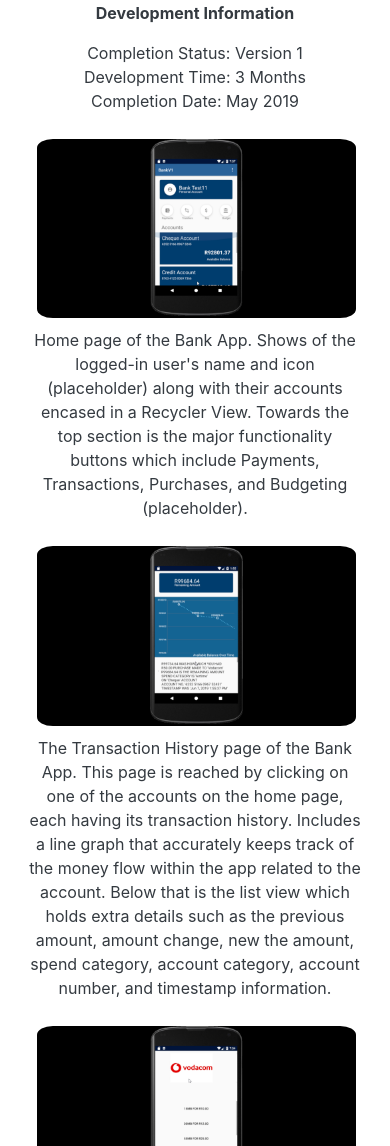
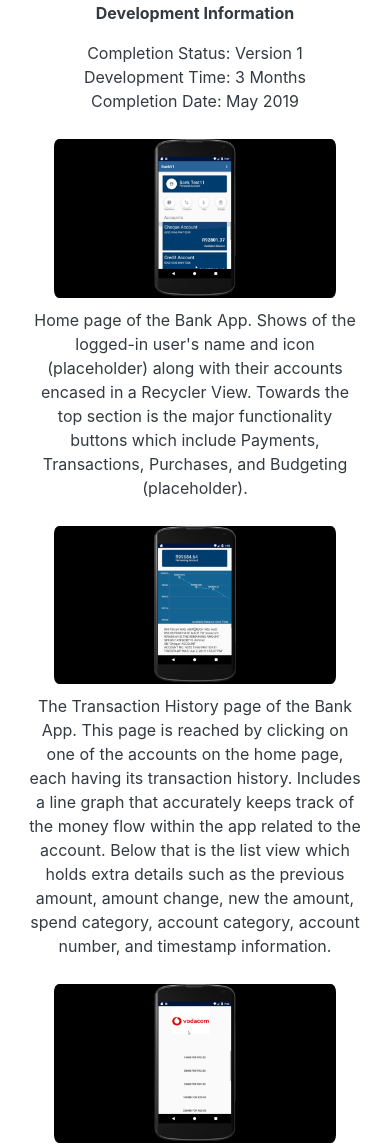
Before and after one commit to ThuthukaD/CV, a plain HTML site: page portfolio.html in a window 390 px wide. Shown: the part 1355-2501 px from the top of the page. Drawn offline with nearby package versions, Linux system fonts and the light colour scheme.

Commit message:
Add files via upload
Minor Changes

```diff
--- a/CSS/styles.css
+++ b/CSS/styles.css
@@ -39,9 +39,10 @@
   }
 
   .portfolio-images{
-    width: 95%;
+    width: 90%;
     border-radius: 5%;
     margin: 10px;
+    padding: 0 10px;
   }
 
   .ss-pc{
```
